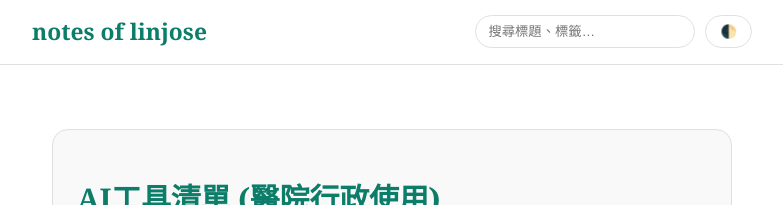
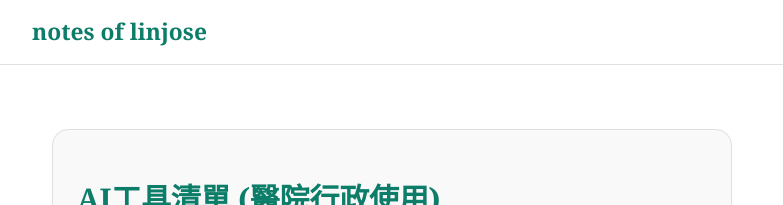
Before and after one commit to linjose/notes, a Jekyll site: the page built from index.html, in a window 1280 px wide. Shown: the top 205 px of the page, without its empty margins (248-1031 px from the left). Built offline with Jekyll 4.4.1, drawn with Linux system fonts in a browser that asks for light colours; the list of posts is cut into pages by our own code.

Commit message:
Update header.html

```diff
--- a/_includes/header.html
+++ b/_includes/header.html
@@ -5,8 +5,8 @@
       <span>{{ site.title }}</span>
     </a>
     <div class="nav-right">
-      <input id="q" class="search-input" type="search" placeholder="搜尋標題、標籤…" aria-label="搜尋">
-      <button class="btn" id="themeBtn" aria-label="切換主題">🌓</button>
+      <!--<input id="q" class="search-input" type="search" placeholder="搜尋標題、標籤…" aria-label="搜尋"> -->
+      <!--<button class="btn" id="themeBtn" aria-label="切換主題">🌓</button> -->
     </div>
   </nav>
 </header>
```
